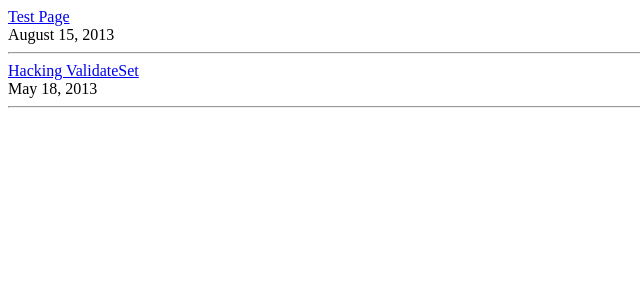
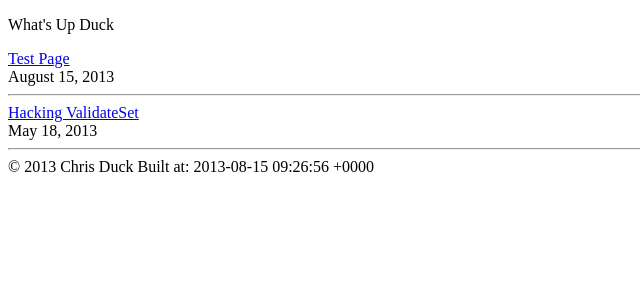
Before and after one commit to gpduck/gpduck.github.io, a Jekyll site: the page built from index.html, in a window 1280 px wide. Shown: the top 300 px of the page, without its empty margins (0-640 px from the left). Built offline with Jekyll 4.4.1, drawn with Linux system fonts in a browser that asks for light colours.

Commit message:
template updates

```diff
--- a/_includes/footer.html
+++ b/_includes/footer.html
@@ -0,0 +1,2 @@
+&#169; 2013 Chris Duck
+Built at: {{ site.time }}
--- a/_layouts/default.html
+++ b/_layouts/default.html
@@ -5,6 +5,7 @@
 		<link href="/css/syntax.css" rel="stylesheet" />
 	</head>
 	<body>
+		<p>What's Up Duck</p>
 		{{ content }}
 		{% include footer.html %}
 	</body>
--- a/_layouts/post.html
+++ b/_layouts/post.html
@@ -1,5 +1,6 @@
 ---
 layout: default
 ---
+{{ page.date | date %A, %B %d, %Y }}
 #{{ page.tile }}#
 {{ content }}
```
